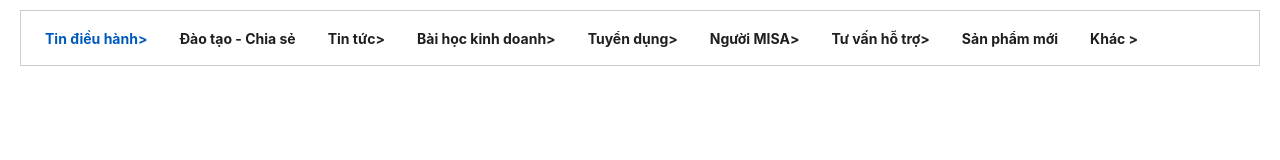
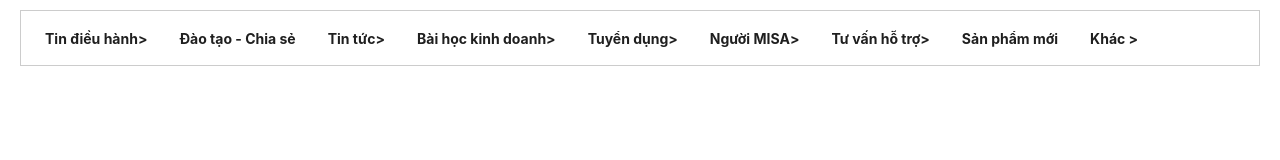
Before and after one commit to dungnt2khust/multi-level-menu, an Angular app: page / in a window 1280 px wide. Shown: the top 160 px of the page. Built offline with nearby package versions, Linux system fonts and the light colour scheme; what devextreme-angular would draw is missing.

Commit message:
4 files modified

```diff
--- a/src/app/components/multi-level-menu/multi-level-menu.component.html
+++ b/src/app/components/multi-level-menu/multi-level-menu.component.html
@@ -2,7 +2,7 @@
   <div
     class="multi-level-menu__item"
     *ngFor="let item of dataSource; let i = index"
-    [class.active]="i == 0"
+    [class.active]="value == item[valueField]"
     [style.visibility]="i <= visibleIndex ? 'visible' : 'hidden'"
     (click)="toggleSubMenu($event, item, i)"
   >
@@ -22,6 +22,8 @@
       [maxHeight]="maxHeight"
       [position]="positionSubMenu"
       (optionChange)="optionChange.emit($event); showSubMenu = false"
+      [value]="value"
+      (valueChanged)="valueChanged.emit($event)"
     ></app-sub-menu>
   </div>
 
--- a/src/app/components/multi-level-menu/multi-level-menu.component.ts
+++ b/src/app/components/multi-level-menu/multi-level-menu.component.ts
@@ -44,6 +44,10 @@ export class MultiLevelMenuComponent implements OnInit, OnDestroy {
   @Input() maxHeight = 500;
   // Có build thành tree không
   @Input() buildTree = false;
+
+  @Input() value = -1;
+
+  @Output() valueChanged = new EventEmitter();
 
   _dataSource = [];
   @Input() set dataSource(value) {
@@ -205,6 +209,7 @@ export class MultiLevelMenuComponent implements OnInit, OnDestroy {
         }
       } else {
         this.optionChange.emit(item);
+        this.valueChanged.emit(item[valueField]);
       }
     }
 
--- a/src/app/components/multi-level-menu/sub-menu/sub-menu.component.html
+++ b/src/app/components/multi-level-menu/sub-menu/sub-menu.component.html
@@ -6,6 +6,7 @@
   <div
     class="sub-menu__item"
     *ngFor="let item of dataSource; let i = index"
+    [style.active]="value == item[valueField]"
     (click)="toggleSubMenu($event, item, i)"
   >
     {{ item[displayField] }}
--- a/src/app/components/multi-level-menu/sub-menu/sub-menu.component.ts
+++ b/src/app/components/multi-level-menu/sub-menu/sub-menu.component.ts
@@ -29,6 +29,10 @@ export class SubMenuComponent implements OnInit, OnDestroy {
   @Input() position = 'left';
 
   @Output() optionChange = new EventEmitter();
+
+  @Input() value = -1;
+
+  @Output() valueChanged = new EventEmitter();
 
   showSubMenu = false;
 
@@ -94,6 +98,7 @@ export class SubMenuComponent implements OnInit, OnDestroy {
       }
     } else {
       this.optionChange.emit(item);
+      this.valueChanged.emit(item[this.valueField]);
     }
   }
 
```
